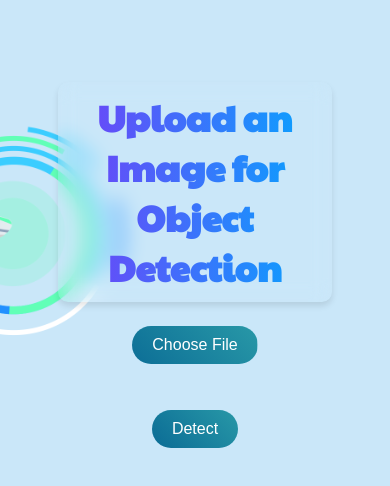
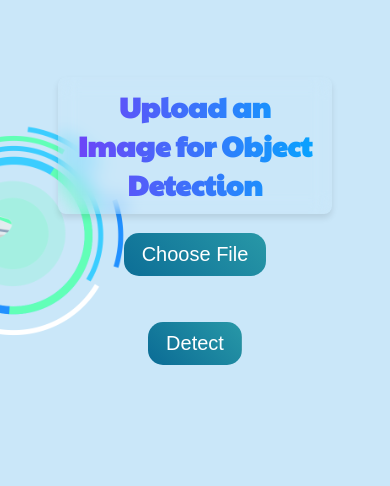
Before and after one commit to Gladiator-420/ObjectDetection, a plain HTML site: page index.html in a window 390 px wide. Drawn offline with Linux system fonts and the light colour scheme.

Commit message:
Update styles.css

```diff
--- a/styles.css
+++ b/styles.css
@@ -17,12 +17,12 @@ body {
 }
 #fileNameBox {
     color: rgb(9, 143, 78); /* Set the color of the file name */
-    font-family: 'Brush Script MT', cursive;
+    font-family: Paytone One;
 }
 
 h1 {
     font-family: Paytone One;
-    font-size: 36px;
+    font-size: 44px;
     background: linear-gradient(270deg, #00aaff, #b006f3, #00aaff);
     background-size: 300% 100%;
     animation: moveGradient 5s ease-in-out infinite;
@@ -40,15 +40,17 @@ h1 {
 }
 
 #image {
-    max-width: 50%; /* Limit the width to 50% of the parent element */
+    max-width: 40%; /* Limit the width to 50% of the parent element */
     height: auto; /* Maintain aspect ratio */
     margin: 20px auto; /* Center the image with auto margins */
     display: block; /* Make the image a block element to center it */
+    box-shadow: 0 10px 14px rgba(0, 0, 0, 0.2), 0 6px 20px rgba(0, 0, 0, 0.19); /* Add shadow for depth */
+    border-radius: 10px; /* Optional: Add rounded corners for a smoother look */
 }
 
 
 #result {
-    font-family: 'Brush Script MT', cursive;
+    font-family: Paytone One;
     margin-top: 20px;
     font-size: 18px;
     color:rgb(2, 143, 75)
@@ -56,12 +58,12 @@ h1 {
 
 /* Button and Label button with smooth gradient animation */
 .button, label.button {
-    padding: 10px 20px;
+    padding: 14px 30px;
     background: linear-gradient(45deg, #00aaff, #056392, #2898a7); /* Gradient set to 45 degrees */    background-size: 300% 100%; /* 300% width for smooth transition */
     color: white;
     border: none;
     cursor: pointer;
-    font-size: 16px;
+    font-size: 27px;
     transition: background-color 0.3s ease, box-shadow 0.3s ease, transform 0.3s ease; /* Add transition for hover effect */
     display: inline-block;
     border-radius: 20px;
@@ -111,3 +113,37 @@ h1 {
         background-position: 100% 0; /* Smoothly returns to starting point */
     }
 }
+@media only screen and (max-width: 768px) {
+    h1 {
+        font-size: 37px; /* Reduce the font size for smaller screens */
+        padding: 12px 20px; /* Adjust padding */
+        border-radius: 8px; /* Optional: Adjust the border radius */
+    }
+
+    .button, label.button {
+        padding: 12px 20px; /* Reduce padding for smaller buttons */
+        font-size: 22px; /* Decrease font size */
+        border-radius: 15px; /* Adjust the border radius */
+    }
+
+    #image {
+        max-width: 80%; /* Reduce the width of the image to fit smaller screens */
+    }
+}
+@media only screen and (max-width: 480px) {
+    h1 {
+        font-size: 28px; /* Reduce the font size for smaller screens */
+        padding: 10px 18px; /* Adjust padding */
+        border-radius: 8px; /* Optional: Adjust the border radius */
+    }
+
+    .button, label.button {
+        padding: 10px 18px; /* Reduce padding for smaller buttons */
+        font-size: 20px; /* Decrease font size */
+        border-radius: 15px; /* Adjust the border radius */
+    }
+
+    #image {
+        max-width: 80%; /* Reduce the width of the image to fit smaller screens */
+    }
+}
```
